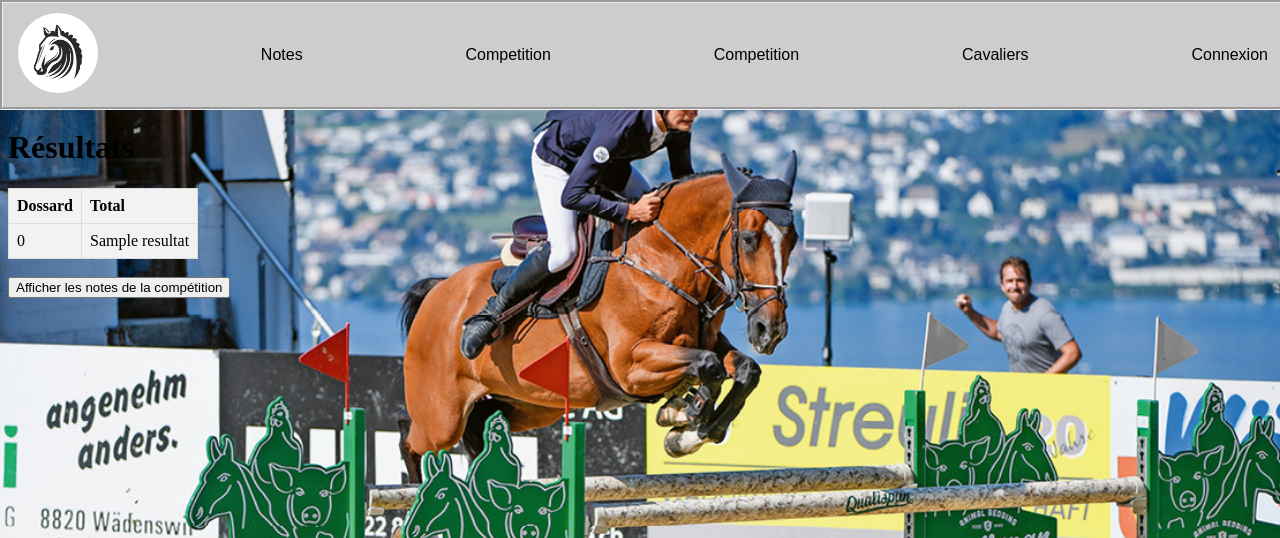
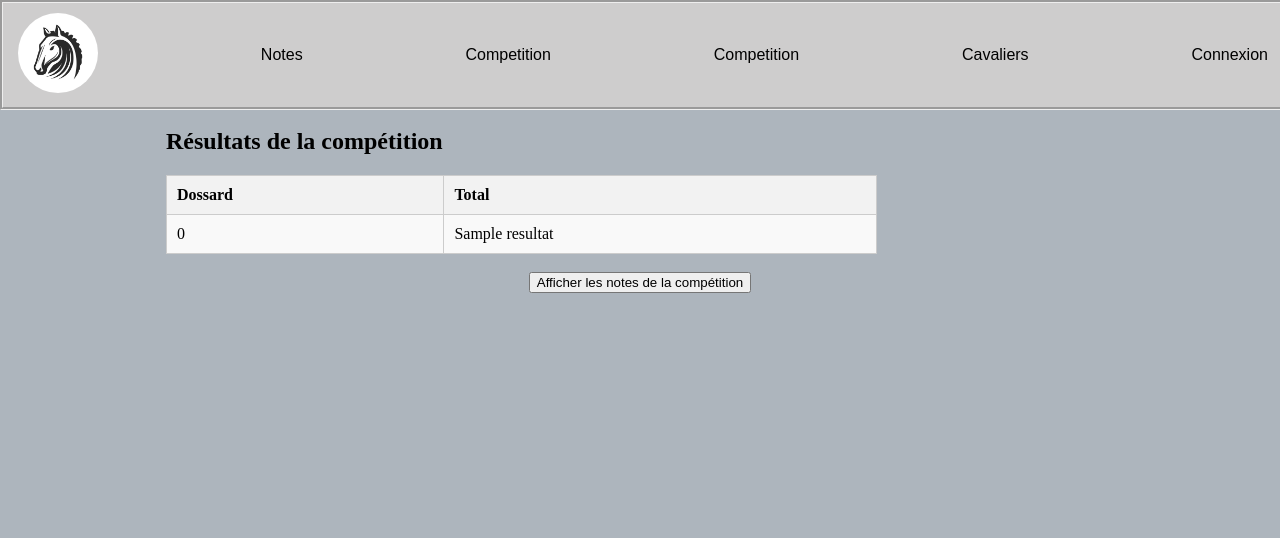
Before and after one commit to wartaek/Projet-Transverse-Equitrec, a Symfony app: template templates/notesTotal.html.twig in a window 1280 px wide. Shown: the top 538 px of the page. Run offline with Twig, Linux system fonts and the light colour scheme; the template is opened without the code that fills it: most values are stand-ins (such as "Sample title", 1, 10 or a date in 2020); some libraries are stand-ins or nearby versions.

Commit message:
derniere modif theo

```diff
--- a/templates/notesTotal.html.twig
+++ b/templates/notesTotal.html.twig
@@ -1,35 +1,61 @@
 {% extends 'base.html.twig' %}
 
 {% block stylesheets %}
-            {{ parent() }}
-	<link rel="stylesheet" href="/css/accueil.css">
-    <style type="text/css">
+<style>
+		main {
+			display: flex;
+			justify-content: center;
+			align-items: center;
+		}
+
+		.col-md-1 {
+			width: 75%;
+			margin: 0 auto;
+		}
+
 		table {
-            width: auto;
 			border-collapse: collapse;
+			width: 75%;
+			font-size: 16px;
+			border-radius: 2px;
 		}
 
 		th,
 		td {
-            border: 1px solid #ddd;
-            padding: 8px;
+			border: 1.5px solid #ccc;
+			padding: 10px;
 			text-align: left;
 		}
 
 		th {
 			background-color: #f2f2f2;
+			font-weight: bold;
 		}
 
 		tr:nth-child(even) {
-            background-color: #f2f2f2;
+			background-color: #f9f9f9;
 		}
-    </style>
+		input[type=button], {
+		background-color: #04AA6D;
+		border: none;
+		border-radius: 4px;
+		color: white;
+		padding: 16px 32px;
+		text-decoration: none;
+		margin: 4px 2px;
+		cursor: pointer;
+		}
+	</style>    {{ parent() }}
+
 {% endblock %}
 
 {% block title %}Résultats{% endblock %}
 
 {% block content %}
-    <h1>Résultats</h1>
+   <main>
+		<div class="col-md-1">
+			<h2>Résultats de la compétition</h2>
+
         <table>
         <tr><th>Dossard</th><th>Total</th></tr>
         {% for dossard, total in resultats %}
@@ -37,5 +63,7 @@
         {% endfor %}
     </table>
     <br>
-    <input type="button" onclick="location.href='{{ path('app_note_obstacles') }}';" value="Afficher les notes de la compétition" />
+    </div>
+    </main>
+    <center><input type="button" onclick="location.href='{{ path('app_note_obstacles') }}';" value="Afficher les notes de la compétition" class="btn btn-primary" /></center>
 {% endblock %}
```
Also changed, not shown: templates/notesObstacle.html.twig (+39 -20 lines). Lines whose indentation alone changed are shown as unchanged.
